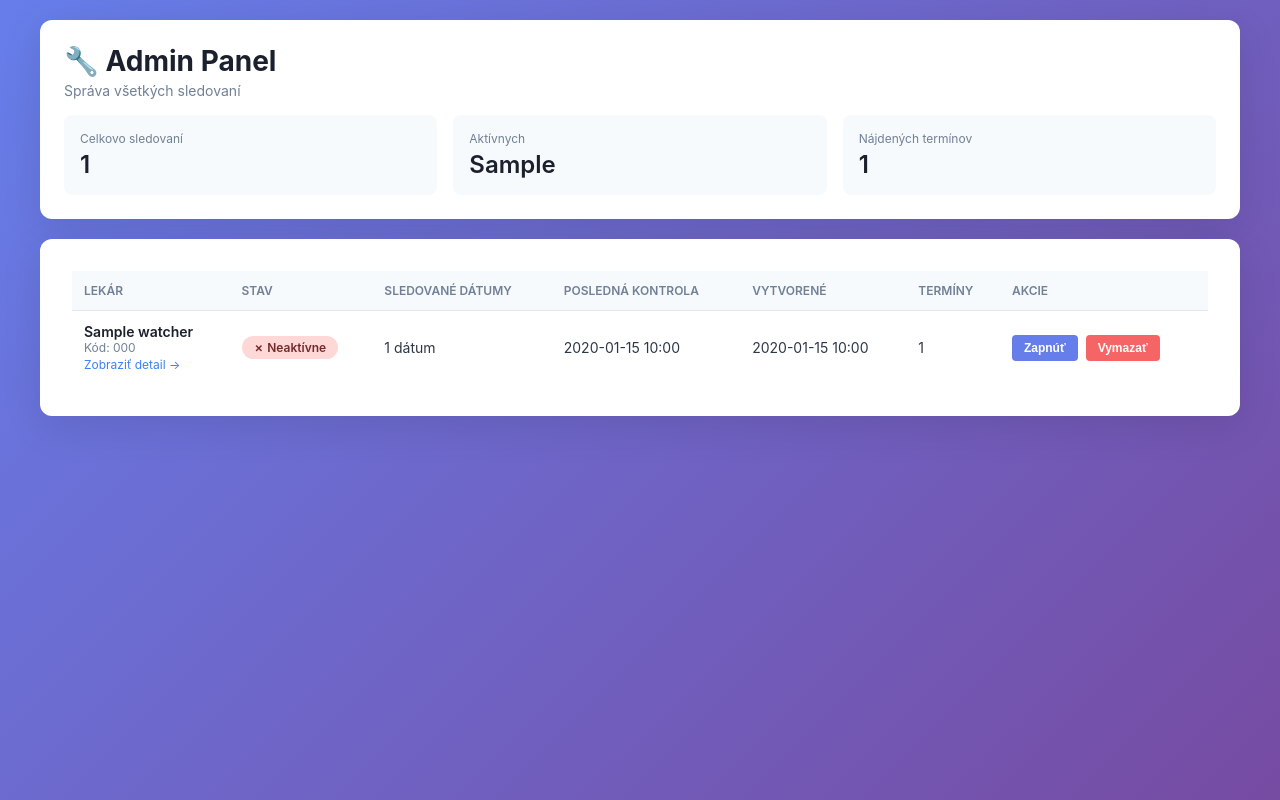
After one commit to kamko/navstevalekara-watcher, a FastAPI app: template templates/admin.html in a window 1280 px wide. The commit adds this page. Run offline with FastAPI, Linux system fonts and the light colour scheme; the template is opened without the code that fills it: most values are stand-ins (such as "Sample title", 1, 10 or a date in 2020).

Commit message:
Add date picker, Slovak translations, and admin panel
- Replace textarea date input with HTML5 date picker allowing multiple dates
- Update backend to handle target_dates[] array instead of parsing text input
- Translate all UI text to Slovak (main page, watcher page)
- Add secret admin panel at /admin to manage all watchers
- Admin panel shows stats and allows toggling/deleting watchers
- Remove parse_date_input() week range support, now only exact dates
- Add JavaScript for dynamically adding/removing date inputs

```diff
--- a/app.py
+++ b/app.py
@@ -343,7 +343,7 @@ def parse_date_input(date_input: str) -> List[str]:
 async def create_watcher(
     request: Request,
     doctor_url: str = Form(...),
-    date_input: str = Form(...),
+    target_dates: List[str] = Form(...),
     telegram_bot_token: str = Form(...),
     telegram_chat_id: str = Form(...)
 ):
@@ -364,11 +364,22 @@ async def create_watcher(
         else:
             doctor_name = f"Doctor {doctor_code}"
 
-        # Parse date input (supports both exact dates and week ranges)
-        try:
-            dates = parse_date_input(date_input)
-        except ValueError as e:
-            raise HTTPException(status_code=400, detail=str(e))
+        # Validate and deduplicate dates
+        validated_dates = []
+        for date_str in target_dates:
+            if not date_str:  # Skip empty values
+                continue
+            try:
+                datetime.strptime(date_str, '%Y-%m-%d')
+                if date_str not in validated_dates:
+                    validated_dates.append(date_str)
+            except ValueError:
+                raise HTTPException(status_code=400, detail=f"Neplatný dátum: {date_str}")
+
+        if not validated_dates:
+            raise HTTPException(status_code=400, detail="Musíte vybrať aspoň jeden dátum")
+
+        dates = validated_dates
 
         # Generate UUID
         watcher_uuid = str(uuid.uuid4())
@@ -520,6 +531,44 @@ async def delete_watcher(watcher_uuid: str):
         db.close()
 
 
+@app.get("/admin", response_class=HTMLResponse)
+async def admin_panel(request: Request):
+    """Secret admin panel to view and manage all watchers."""
+    db = SessionLocal()
+    try:
+        # Get all watchers
+        watchers = db.query(Watcher).order_by(Watcher.created_at.desc()).all()
+
+        # Calculate stats
+        total_watchers = len(watchers)
+        active_watchers = sum(1 for w in watchers if w.is_active)
+        total_slots = db.query(NotifiedSlot).count()
+
+        # Enrich watcher data
+        enriched_watchers = []
+        for watcher in watchers:
+            target_dates = json.loads(watcher.target_dates)
+            slots_count = db.query(NotifiedSlot).filter(
+                NotifiedSlot.watcher_id == watcher.id
+            ).count()
+
+            enriched_watcher = watcher
+            enriched_watcher.target_dates_count = len(target_dates)
+            enriched_watcher.slots_count = slots_count
+            enriched_watchers.append(enriched_watcher)
+
+        return templates.TemplateResponse("admin.html", {
+            "request": request,
+            "watchers": enriched_watchers,
+            "total_watchers": total_watchers,
+            "active_watchers": active_watchers,
+            "total_slots": total_slots
+        })
+
+    finally:
+        db.close()
+
+
 # Startup and shutdown events
 
 @app.on_event("startup")
--- /dev/null
+++ b/templates/admin.html
@@ -0,0 +1,239 @@
+<!DOCTYPE html>
+<html lang="sk">
+<head>
+    <meta charset="UTF-8">
+    <meta name="viewport" content="width=device-width, initial-scale=1.0">
+    <title>Admin - navstevalekara.sk Watcher</title>
+    <style>
+        * {
+            margin: 0;
+            padding: 0;
+            box-sizing: border-box;
+        }
+        body {
+            font-family: -apple-system, BlinkMacSystemFont, 'Segoe UI', Roboto, Oxygen, Ubuntu, Cantarell, sans-serif;
+            background: linear-gradient(135deg, #667eea 0%, #764ba2 100%);
+            min-height: 100vh;
+            padding: 20px;
+        }
+        .container {
+            max-width: 1200px;
+            margin: 0 auto;
+        }
+        .header {
+            background: white;
+            border-radius: 12px;
+            padding: 24px;
+            box-shadow: 0 10px 40px rgba(0,0,0,0.1);
+            margin-bottom: 20px;
+        }
+        h1 {
+            color: #1a202c;
+            margin-bottom: 4px;
+            font-size: 28px;
+        }
+        .subtitle {
+            color: #718096;
+            font-size: 14px;
+        }
+        .stats {
+            display: grid;
+            grid-template-columns: repeat(auto-fit, minmax(200px, 1fr));
+            gap: 16px;
+            margin-top: 16px;
+        }
+        .stat-box {
+            background: #f7fafc;
+            padding: 16px;
+            border-radius: 8px;
+        }
+        .stat-label {
+            font-size: 12px;
+            color: #718096;
+            margin-bottom: 4px;
+        }
+        .stat-value {
+            font-size: 24px;
+            font-weight: 600;
+            color: #1a202c;
+        }
+        .card {
+            background: white;
+            border-radius: 12px;
+            padding: 32px;
+            box-shadow: 0 10px 40px rgba(0,0,0,0.1);
+        }
+        table {
+            width: 100%;
+            border-collapse: collapse;
+        }
+        th {
+            text-align: left;
+            padding: 12px;
+            background: #f7fafc;
+            font-size: 12px;
+            color: #718096;
+            font-weight: 600;
+            text-transform: uppercase;
+        }
+        td {
+            padding: 12px;
+            border-top: 1px solid #e2e8f0;
+            font-size: 14px;
+            color: #2d3748;
+        }
+        .status-badge {
+            display: inline-block;
+            padding: 4px 12px;
+            border-radius: 12px;
+            font-size: 12px;
+            font-weight: 600;
+        }
+        .status-badge.active {
+            background: #c6f6d5;
+            color: #22543d;
+        }
+        .status-badge.inactive {
+            background: #fed7d7;
+            color: #742a2a;
+        }
+        .btn {
+            padding: 6px 12px;
+            border: none;
+            border-radius: 4px;
+            font-size: 12px;
+            font-weight: 600;
+            cursor: pointer;
+            transition: all 0.2s;
+            text-decoration: none;
+            display: inline-block;
+            margin-right: 4px;
+        }
+        .btn-primary {
+            background: #667eea;
+            color: white;
+        }
+        .btn-primary:hover {
+            background: #5a67d8;
+        }
+        .btn-danger {
+            background: #f56565;
+            color: white;
+        }
+        .btn-danger:hover {
+            background: #e53e3e;
+        }
+        .btn-secondary {
+            background: #edf2f7;
+            color: #2d3748;
+        }
+        .btn-secondary:hover {
+            background: #e2e8f0;
+        }
+        .empty-state {
+            text-align: center;
+            padding: 40px;
+            color: #718096;
+        }
+        .doctor-name {
+            font-weight: 600;
+            color: #1a202c;
+        }
+        .doctor-code {
+            font-size: 12px;
+            color: #718096;
+        }
+        .watcher-link {
+            color: #3b82f6;
+            text-decoration: none;
+            font-size: 12px;
+        }
+        .watcher-link:hover {
+            text-decoration: underline;
+        }
+    </style>
+</head>
+<body>
+    <div class="container">
+        <div class="header">
+            <h1>🔧 Admin Panel</h1>
+            <p class="subtitle">Správa všetkých sledovaní</p>
+
+            <div class="stats">
+                <div class="stat-box">
+                    <div class="stat-label">Celkovo sledovaní</div>
+                    <div class="stat-value">{{ total_watchers }}</div>
+                </div>
+                <div class="stat-box">
+                    <div class="stat-label">Aktívnych</div>
+                    <div class="stat-value">{{ active_watchers }}</div>
+                </div>
+                <div class="stat-box">
+                    <div class="stat-label">Nájdených termínov</div>
+                    <div class="stat-value">{{ total_slots }}</div>
+                </div>
+            </div>
+        </div>
+
+        <div class="card">
+            {% if watchers %}
+                <table>
+                    <thead>
+                        <tr>
+                            <th>Lekár</th>
+                            <th>Stav</th>
+                            <th>Sledované dátumy</th>
+                            <th>Posledná kontrola</th>
+                            <th>Vytvorené</th>
+                            <th>Termíny</th>
+                            <th>Akcie</th>
+                        </tr>
+                    </thead>
+                    <tbody>
+                        {% for watcher in watchers %}
+                        <tr>
+                            <td>
+                                <div class="doctor-name">{{ watcher.doctor_name }}</div>
+                                <div class="doctor-code">Kód: {{ watcher.doctor_code }}</div>
+                                <a href="/w/{{ watcher.uuid }}" target="_blank" class="watcher-link">Zobraziť detail →</a>
+                            </td>
+                            <td>
+                                <span class="status-badge {{ 'active' if watcher.is_active else 'inactive' }}">
+                                    {{ '✓ Aktívne' if watcher.is_active else '✗ Neaktívne' }}
+                                </span>
+                            </td>
+                            <td>
+                                {{ watcher.target_dates_count }} {{ 'dátum' if watcher.target_dates_count == 1 else 'dátumy' if watcher.target_dates_count <= 4 else 'dátumov' }}
+                            </td>
+                            <td>
+                                {% if watcher.last_check_at %}
+                                    {{ watcher.last_check_at.strftime('%Y-%m-%d %H:%M') }}
+                                {% else %}
+                                    Nikdy
+                                {% endif %}
+                            </td>
+                            <td>{{ watcher.created_at.strftime('%Y-%m-%d %H:%M') }}</td>
+                            <td>{{ watcher.slots_count }}</td>
+                            <td>
+                                <form method="POST" action="/w/{{ watcher.uuid }}/toggle" style="display: inline;">
+                                    <button type="submit" class="btn btn-primary">
+                                        {{ 'Vypnúť' if watcher.is_active else 'Zapnúť' }}
+                                    </button>
+                                </form>
+                                <form method="POST" action="/w/{{ watcher.uuid }}/delete" onsubmit="return confirm('Naozaj vymazať sledovanie pre {{ watcher.doctor_name }}?');" style="display: inline;">
+                                    <button type="submit" class="btn btn-danger">Vymazať</button>
+                                </form>
+                            </td>
+                        </tr>
+                        {% endfor %}
+                    </tbody>
+                </table>
+            {% else %}
+                <div class="empty-state">
+                    Žiadne sledovania ešte neboli vytvorené.
+                </div>
+            {% endif %}
+        </div>
+    </div>
+</body>
+</html>
```
Also changed, not shown: templates/index.html (+41 -15 lines), templates/watcher.html (+18 -18 lines), 1 other file.
